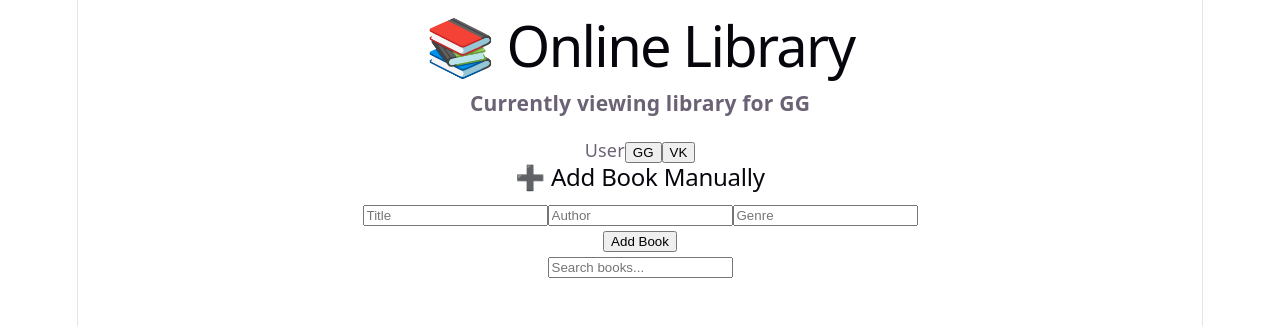
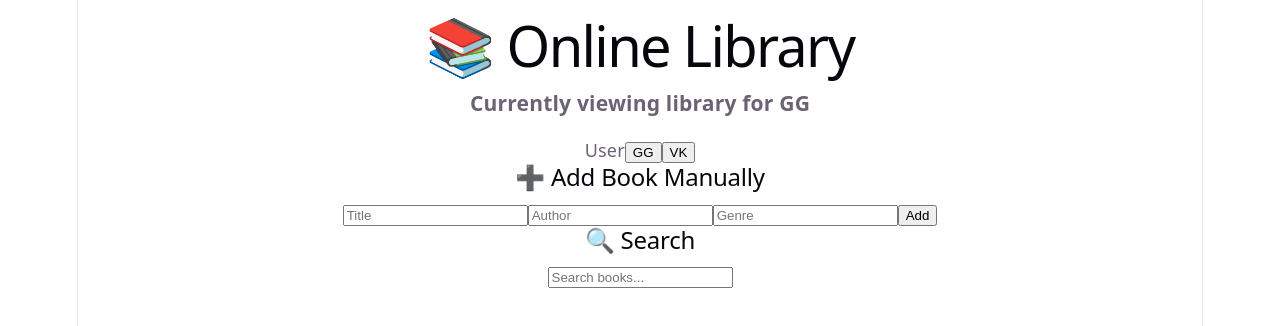
Before and after one commit to Sheliiiiy/shared-library, a React (Vite) app: page / in a window 1280 px wide. Shown: the top 326 px of the page. Built offline with nearby package versions, Linux system fonts and the light colour scheme.

Commit message:
Add button

```diff
--- a/src/components/AddBookForm.jsx
+++ b/src/components/AddBookForm.jsx
@@ -31,7 +31,8 @@ export default function BookForm({ onAddBook, activeUser }) {
     ➕ Add Book Manually
   </h2>
 
-      <div className="grid md:grid-cols-3 gap-3">
+  <div className="grid grid-cols-1 md:grid-cols-4 gap-3 items-end">
+
     <input
       name="title"
       className="border p-2 rounded"
@@ -49,11 +50,15 @@ export default function BookForm({ onAddBook, activeUser }) {
       className="border p-2 rounded"
       placeholder="Genre"
     />
+
+    <button
+      type="submit"
+      className="h-[42px] bg-black text-white rounded px-4 hover:bg-gray-800"
+    >
+      Add
+    </button>
+
   </div>
-
-      <button className="mt-3 px-4 py-2 bg-black text-white rounded">
-        Add Book
-      </button>
 </form>
   );
 }
--- a/src/components/BookSearch.jsx
+++ b/src/components/BookSearch.jsx
@@ -39,6 +39,9 @@ export default function BookSearch({ onAddBook, activeUser }) {
 
     return (
         <div className="relative mb-6">
+            <h2 className="text-lg font-semibold mb-3">
+                🔍 Search
+            </h2>
             <input
                 className="p-2 border rounded w-full"
                 placeholder="Search books..."
```
Lines whose indentation alone changed are shown as unchanged.
